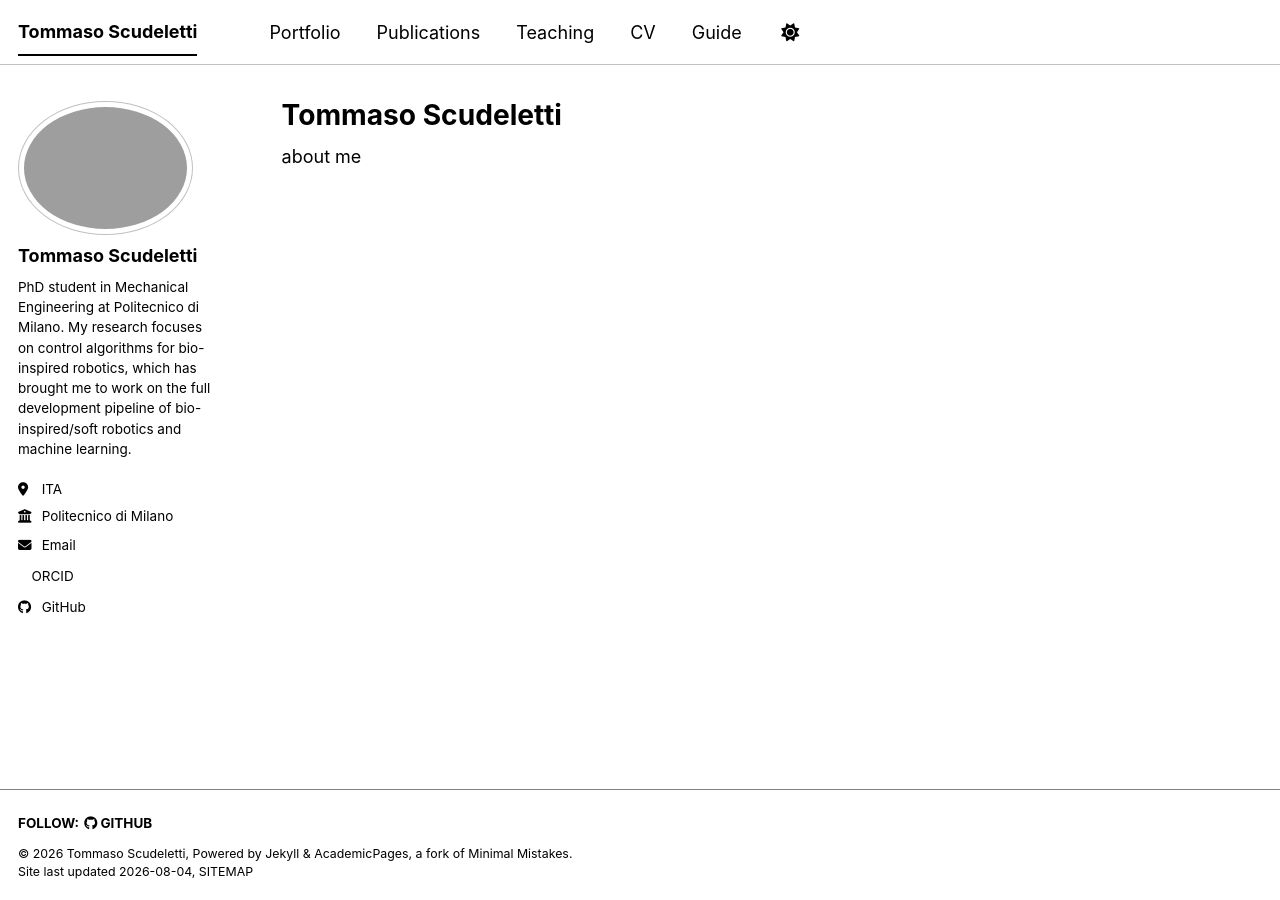
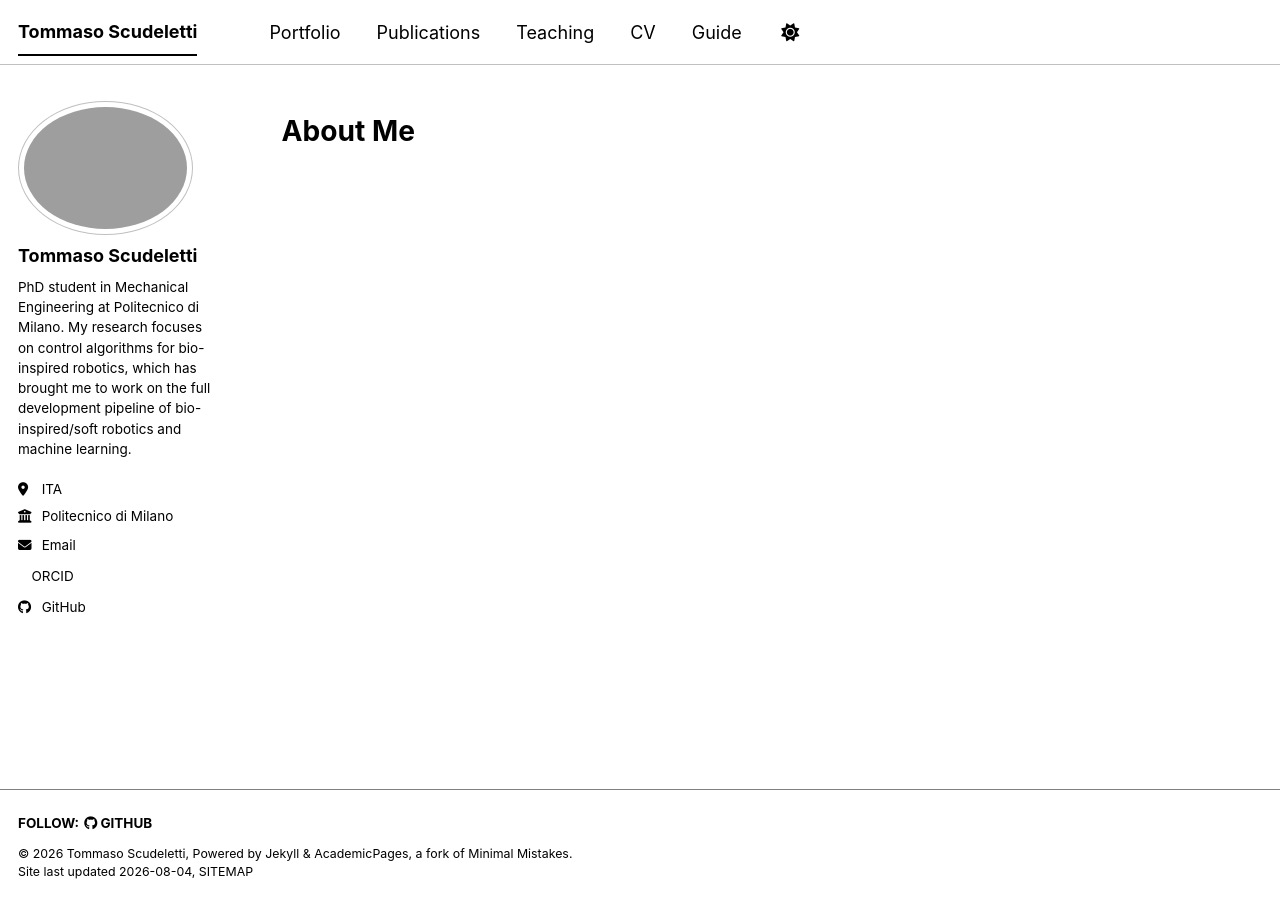
Before and after one commit to ScudeT/ScudeT.github.io, a Jekyll site: the page built from _pages/about.md, in a window 1280 px wide. Built offline with Jekyll 4.4.1, drawn with Linux system fonts in a browser that asks for light colours; a style sheet for code colours, icons or effects is not loaded.

Commit message:
Update title and heading in about.md

```diff
--- a/_pages/about.md
+++ b/_pages/about.md
@@ -1,10 +1,10 @@
 ---
 permalink: /
-title: "Tommaso Scudeletti"
+title: ""
 author_profile: true
 redirect_from:
   - /about/
   - /about.html
 ---
 
-about me
+# About Me
```
